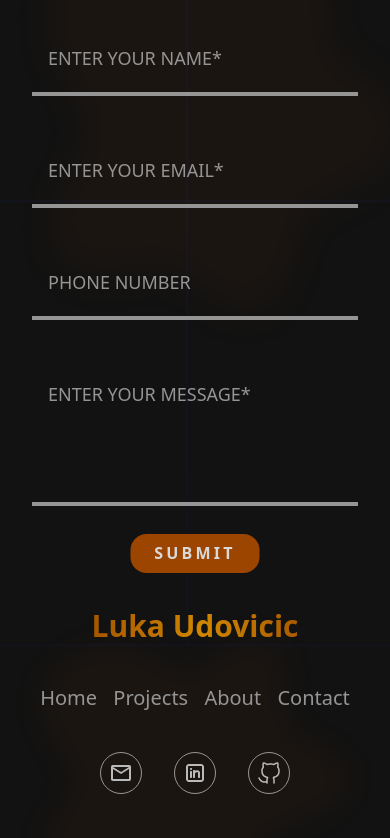
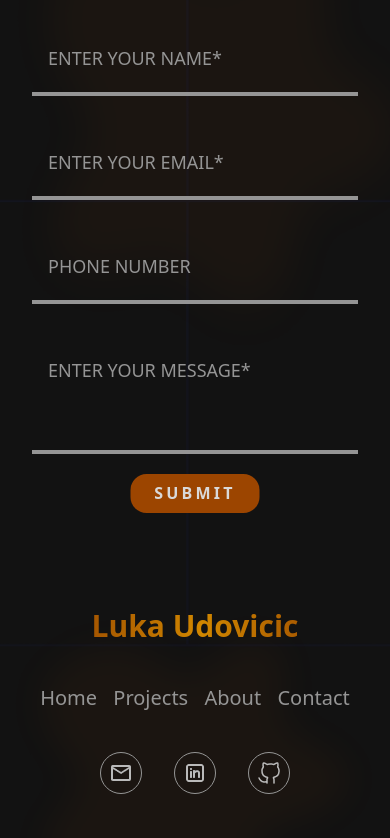
Before and after one commit to LukaUdovicic02/Portfolio, a Next.js app: page / in a window 390 px wide. Shown: the part 2820-3658 px from the top of the page. Built offline with nearby package versions, Linux system fonts and the light colour scheme.

Commit message:
fixed the contact page on xs size

```diff
--- a/app/components/Contact.tsx
+++ b/app/components/Contact.tsx
@@ -46,10 +46,12 @@ function Contact() {
   return (
     <div
       id="contact"
-      className="max-w-[1350px] mx-auto 2xs:w-full h-screen 2xs:p-8 sm:p-12 md:p-14 flex flex-col 2xs:gap-10 xs:gap-13 sm:gap-15 items-center relative"
+      className="max-w-[1350px] mx-auto 2xs:w-full h-screen 2xs:p-8 sm:p-12 md:p-14
+      flex flex-col 2xs:gap-10 xs:gap-13 sm:gap-15 items-center relative"
     >
       <div
-        className="bg-[url(/images/backgroundHomePage.png)] bg-no-repeat 2xs:bg-[position:0px_150px] 2xs:bg-[length:115%_60%]
+        className="bg-[url(/images/backgroundHomePage.png)] bg-no-repeat 2xs:bg-[position:0px_150px]
+         2xs:bg-[length:115%_60%]
                     -z-1 opacity-100 absolute inset-0"
       ></div>
       <p
@@ -69,9 +71,9 @@ function Contact() {
 
       <form
         onSubmit={onSubmit}
-        className="flex flex-col md:w-[600px]  2xs:w-full relative "
+        className="flex flex-col md:w-[600px]   2xs:w-full relative "
       >
-        <div className="relative xs:mb-15 2xs:mb-5">
+        <div className="relative xs:mb-13 sm:mb-15 2xs:mb-5">
           <input
             type="text"
             value={name}
@@ -82,7 +84,7 @@ function Contact() {
           />
           <span className="bg-secondarytext absolute bottom-0 h-1 w-full left-0"></span>
         </div>
-        <div className="relative xs:mb-15 2xs:mb-5">
+        <div className="relative xs:mb-13 sm:mb-15 2xs:mb-5">
           <input
             type="email"
             required
@@ -93,7 +95,7 @@ function Contact() {
           />
           <span className="bg-secondarytext absolute bottom-0 h-1 w-full left-0"></span>
         </div>
-        <div className="relative xs:mb-15 2xs:mb-5">
+        <div className="relative xs:mb-13 sm:mb-15 2xs:mb-5">
           <input
             type="text"
             value={phonenumber}
@@ -103,15 +105,15 @@ function Contact() {
           />
           <span className="bg-secondarytext absolute bottom-0 h-1 w-full left-0"></span>
         </div>
-        <div className="relative xs:mb-15 2xs:mb-5">
+        <div className="relative xs:mb-13 sm:mb-15 2xs:mb-5">
           <textarea
             placeholder="ENTER YOUR MESSAGE*"
             required
             value={message}
             onChange={(e) => setMsg(e.target.value)}
             className="w-full px-4 bg-transparent text-primarytext placeholder-secondarytext xs:text-lg
-            resize-none pb-2 focus:outline-none"
-            rows={windowWidth && windowWidth <= 384 ? 3 : 4}
+            resize-none pb-2 focus:outline-none "
+            rows={windowWidth && windowWidth <= 768 ? 3 : 4}
           />
           <span className="bg-secondarytext absolute bottom-0 h-1 w-full left-0"></span>
         </div>
```
